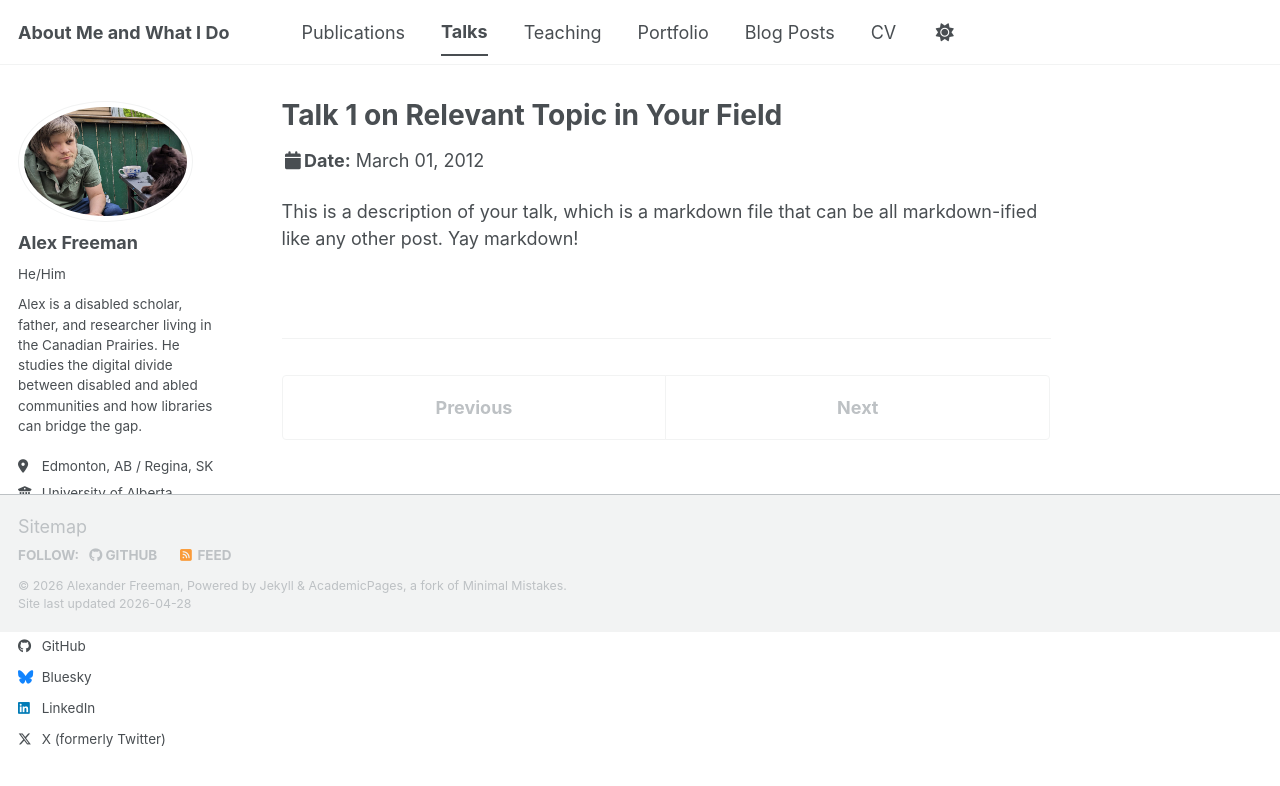
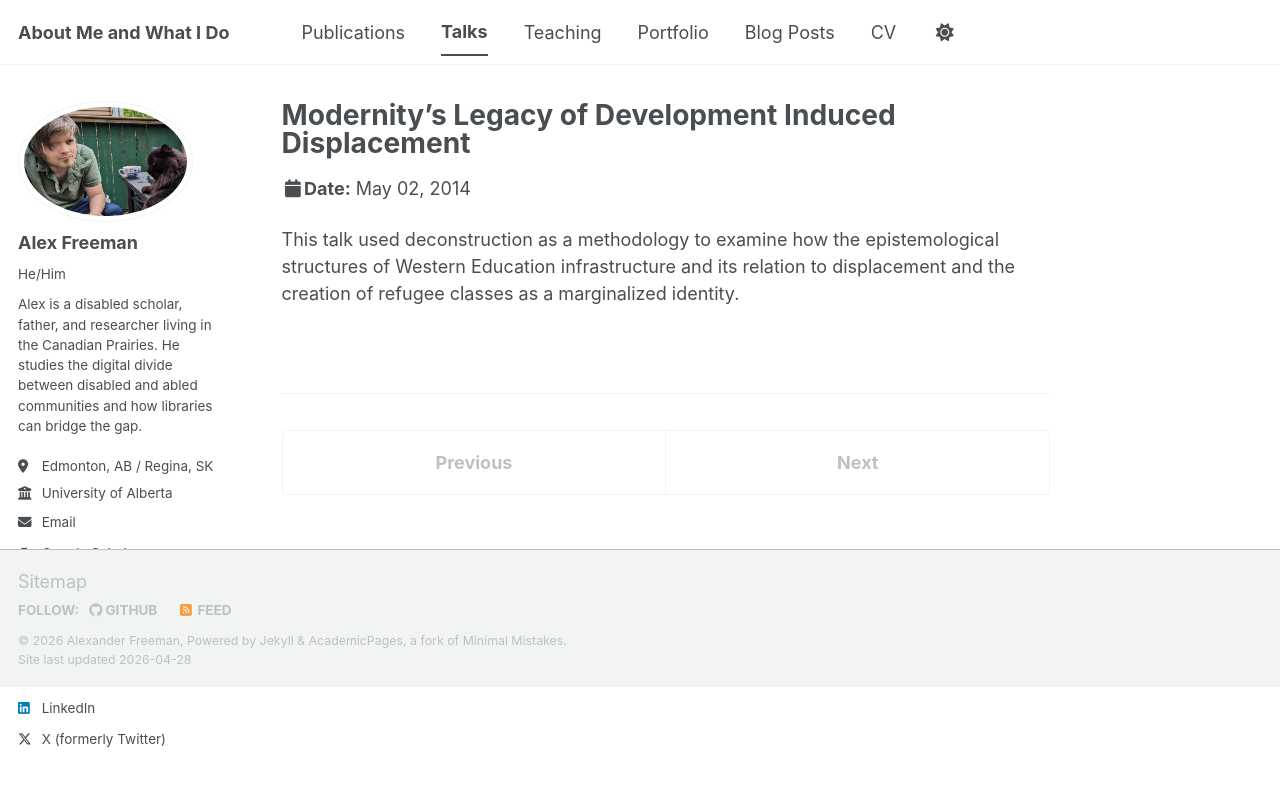
Before and after one commit to Rakk510/Me-Version-2, a Jekyll site: the page built from _talks/2012-03-01-talk-1.md, in a window 1280 px wide. Shown: the top 786 px of the page. Built offline with Jekyll 4.4.1, drawn with Linux system fonts in a browser that asks for light colours; some web fonts are replaced; a script bundle is joined from its source files by our own code; library files that are not in the unit come from our copies.

Commit message:
Update 2012-03-01-talk-1.md

```diff
--- a/_talks/2012-03-01-talk-1.md
+++ b/_talks/2012-03-01-talk-1.md
@@ -1,11 +1,11 @@
 ---
-title: "Talk 1 on Relevant Topic in Your Field"
+title: "Modernity’s Legacy of Development Induced Displacement"
 collection: talks
-type: "Talk"
+type: "Conference Presentation"
 permalink: /talks/2012-03-01-talk-1
-venue: "UC San Francisco, Department of Testing"
-date: 2012-03-01
-location: "San Francisco, CA, USA"
+venue: "Neither Here Nor There: Refugees, Forced Migration, and the Landscapes of Displacement, Center for Refugee Studies Annual Conference"
+date: 2014-05-02
+location: "Toronto, Onatario"
 ---
 
-This is a description of your talk, which is a markdown file that can be all markdown-ified like any other post. Yay markdown!
+This talk used deconstruction as a methodology to examine how the epistemological structures of Western Education infrastructure and its relation to displacement and the creation of refugee classes as a marginalized identity.
```
